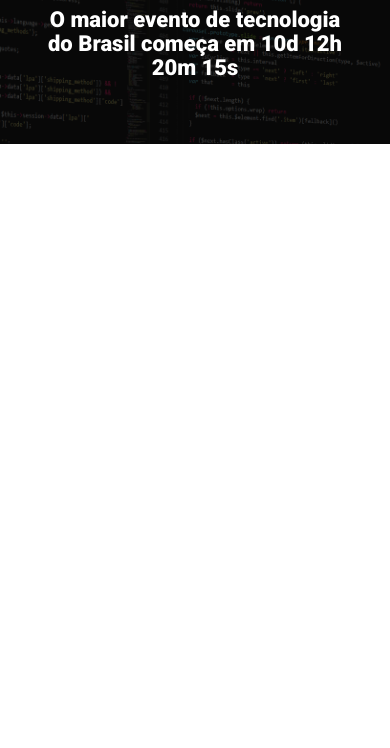
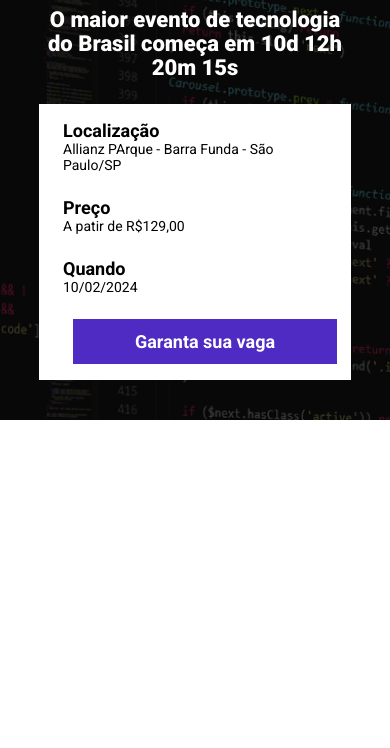
Before and after one commit to Lucas-TA/Event-Countdown-Timer, a website built with Parcel: page src/index.html in a window 390 px wide. Shown: the part 96-844 px from the top of the page. Built offline with nearby package versions, Linux system fonts and the light colour scheme.

Commit message:
adding info bar

```diff
--- a/src/index.html
+++ b/src/index.html
@@ -16,6 +16,23 @@
             <p class="hero__text">
                 O maior evento de tecnologia do Brasil começa em 10d 12h 20m 15s
             </p>
+            <div class="infos-bar">
+                <ul class="infos-bar__infos">
+                    <li class="infos-bar__infos__item">
+                        <b>Localização</b>
+                        Allianz PArque - Barra Funda - São Paulo/SP
+                    </li>
+                    <li class="infos-bar__infos__item">
+                        <b>Preço</b>
+                        A patir de R$129,00
+                    </li>
+                    <li class="infos-bar__infos__item">
+                        <b>Quando</b>
+                        10/02/2024
+                    </li>
+                </ul>
+                <a href="#" class="button button--primary">Garanta sua vaga</a>
+            </div>
         </div>
     </header>
 
--- /dev/null
+++ b/src/styles/components/_buttons.scss
@@ -0,0 +1,25 @@
+.button {
+    padding: 12px;
+    white-space: nowrap;
+
+    font-size: 18px;
+    font-weight: bold;
+    text-decoration: none;
+    text-align: center;
+
+    &--primary {
+        color: #fff;
+        background-color: #4F2AC3;
+    }
+
+    @media (max-width: 1024px) {
+        display: flex;
+        align-items: center;
+        margin-left: 10px;
+    }
+
+    @media (max-width: 640px) {
+        display: block;
+        width: 100%;
+    }
+}
--- /dev/null
+++ b/src/styles/components/_infos_bar.scss
@@ -0,0 +1,39 @@
+.infos-bar {
+    padding: 16px 24px;
+    background-color: #fff;
+    display: flex;
+    justify-content: space-between;
+
+    &__infos {
+        display: flex;
+        gap: 40px;
+
+        &__item {
+            font-size: 14px;
+            color: #000;
+
+            b {
+                color: #000;
+                font-size: 18px;
+                display: block;
+            }
+        }
+    }
+
+    @media (max-width: 1024px) {
+        &__infos {
+            gap: 16px;
+        }
+    }
+    @media (max-width: 640px) {
+        display: block;
+
+        &__infos {
+            display: block;
+
+            &__item {
+                margin-bottom: 24px;
+            }
+        }
+    }
+}
--- a/src/styles/main.scss
+++ b/src/styles/main.scss
@@ -1,4 +1,6 @@
 @use 'hero';
+@use 'components/infos_bar';
+@use 'components/buttons';
 
 * {
     margin: 0;
@@ -6,6 +8,7 @@
     box-sizing: border-box;
     font-family: 'Roboto', sans-serif;
     color: #fff;
+    list-style: none;
 }
 .container {
     max-width: 960px;
```
